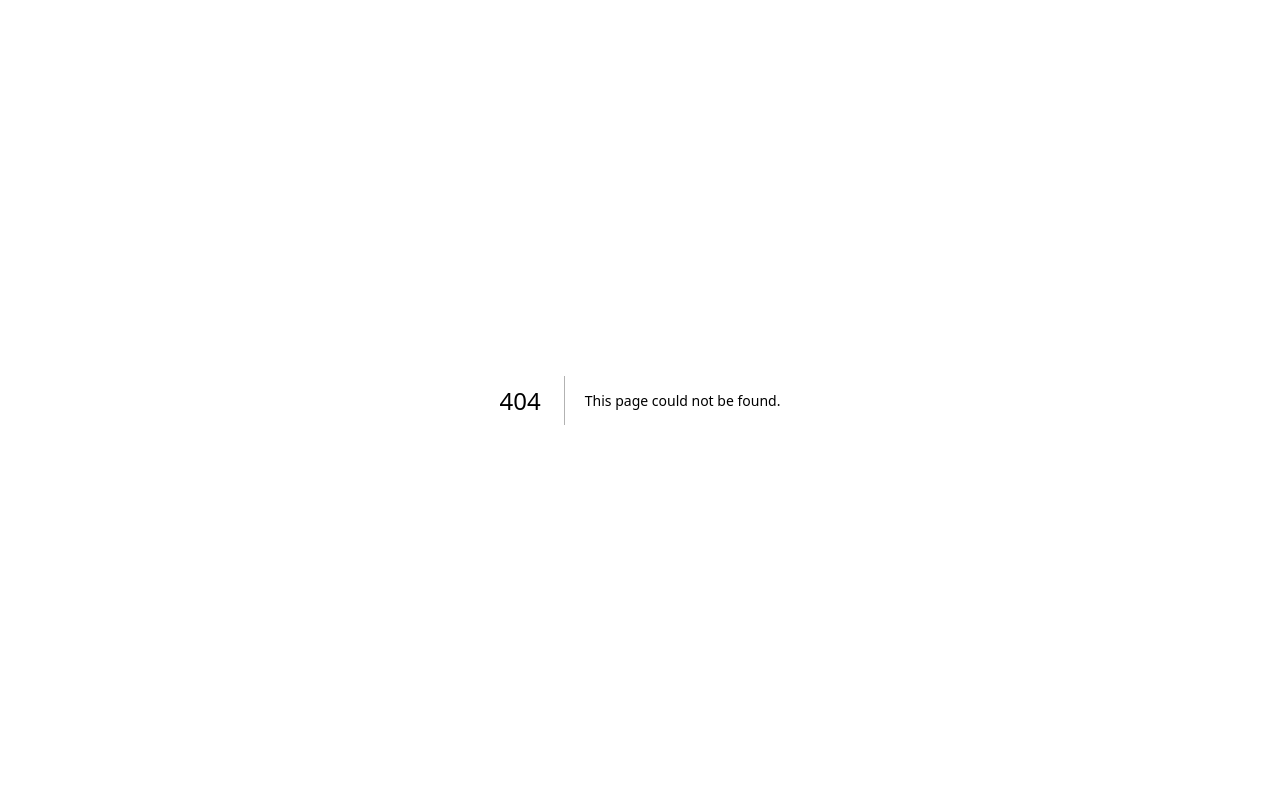
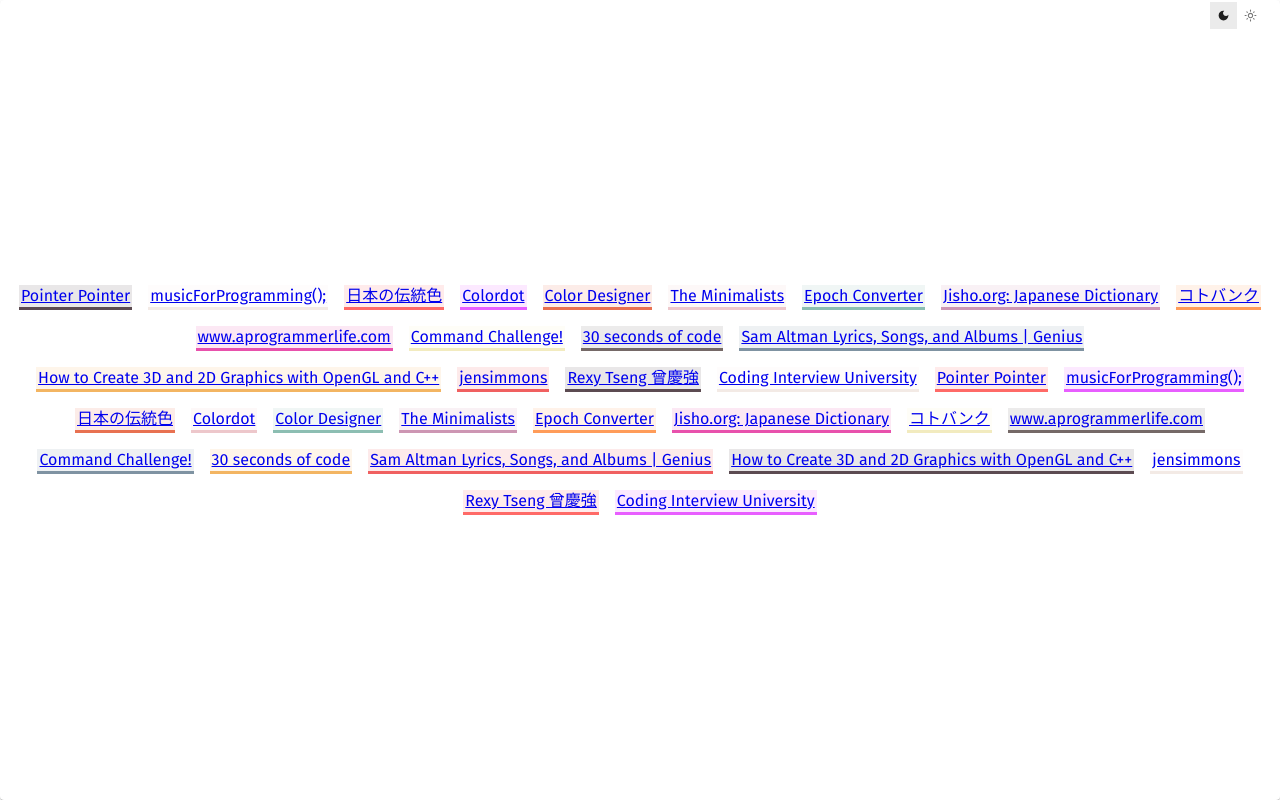
Before and after one commit to jialinhuangblog/jialinhuangblog.github.io, a Next.js app: page /bookmarks in a window 1280 px wide. Before the commit this address had no page. Built offline with nearby package versions, Linux system fonts and the light colour scheme.

Commit message:
feat: global layout

```diff
--- /dev/null
+++ b/components/AppLink.tsx
@@ -0,0 +1,41 @@
+import React, { memo } from 'react'
+import { css } from '@emotion/react'
+import Link from 'next/link'
+
+export const AppLink = memo<
+  ReactProps<{ href: string; target?: '_blank' | '_self' | '_parent' | '_top' }>
+>(function AppLink(props) {
+  const hrefAs = props.href
+
+  return (
+    <>
+      {props.href ? (
+        <Link
+          href={props.href}
+          as={hrefAs}
+        >
+          <a
+            className={props.className}
+            css={css`
+              text-decoration: none;
+              &,
+              &:hover,
+              &:active,
+              &:visited {
+                color: inherit;
+              }
+              height: fit-content;
+            `}
+            href={hrefAs || props.href}
+            target={props.target}
+            rel={props.target === '_blank' ? 'noopener noreferrer' : ''}
+          >
+            {props.children}
+          </a>
+        </Link>
+      ) : (
+        <span className={props.className}>{props.children}</span>
+      )}
+    </>
+  )
+})
--- /dev/null
+++ b/components/Layout.tsx
@@ -0,0 +1,69 @@
+import { useEffect, useState, memo } from 'react'
+import { NextPage } from 'next'
+import { css } from '@emotion/react'
+import { Paper, ToggleButton, ToggleButtonGroup } from '@mui/material'
+import { flex } from '~/modules/styling/flex'
+import useMedia from '~/modules/styling/useMedia'
+import { ThemeProvider } from '@mui/material/styles'
+import { darkTheme, lightTheme } from '~/modules/styling/themes'
+import { MdDarkMode, MdOutlineLightMode } from 'react-icons/md'
+
+const toggleBtnCss = css`
+  border: 0;
+  border-radius: 0;
+`
+
+const Layout = memo<ReactProps>(function Layout(props) {
+  const { isPc } = useMedia()
+  const [theme, setTheme] = useState<'light' | 'dark'>('dark')
+
+  useEffect(() => {
+    const lightMedia = window.matchMedia('(prefers-color-scheme: light)')
+    if (lightMedia.matches) setTheme('light')
+  }, [])
+
+  return (
+    <ThemeProvider theme={theme === 'dark' ? darkTheme : lightTheme}>
+      <Paper
+        css={css`
+          font-family: 'Fira Sans', sans-serif;
+          ${isPc ? flex.h.default : flex.h.default};
+          height: 100vh;
+          overflow: auto;
+          position: relative;
+        `}
+      >
+        <div
+          css={css`
+            position: absolute;
+            right: 16px;
+            top: 2px;
+          `}
+        >
+          <ToggleButtonGroup
+            size='small'
+            value={theme}
+            onChange={() => {
+              setTheme(theme === 'light' ? 'dark' : 'light')
+            }}
+          >
+            <ToggleButton
+              css={toggleBtnCss}
+              value='light'
+            >
+              <MdDarkMode />
+            </ToggleButton>
+            <ToggleButton
+              css={toggleBtnCss}
+              value='dark'
+            >
+              <MdOutlineLightMode />
+            </ToggleButton>
+          </ToggleButtonGroup>
+        </div>
+        {props.children}
+      </Paper>
+    </ThemeProvider>
+  )
+})
+export default Layout
--- /dev/null
+++ b/pages/bookmarks.tsx
@@ -0,0 +1,95 @@
+import { NextPage } from 'next'
+import { css } from '@emotion/react'
+import { flex } from '~/modules/styling/flex'
+import { AppLink } from '~/components/AppLink'
+import Layout from '~/components/Layout'
+
+const linkCss = css`
+  font-size: 16px;
+  line-height: 22px;
+`
+
+const bookmarks: { href: string; name: string }[] = [
+  { href: 'https://pointerpointer.com/', name: 'Pointer Pointer' },
+  { href: 'https://musicforprogramming.net/', name: 'musicForProgramming();' },
+  { href: 'https://nipponcolors.com/', name: '日本の伝統色' },
+  { href: 'https://color.hailpixel.com/', name: 'Colordot' },
+  { href: 'https://colordesigner.io', name: 'Color Designer' },
+  { href: 'https://www.theminimalists.com/', name: 'The Minimalists' },
+  { href: 'https://www.epochconverter.com/', name: 'Epoch Converter' },
+  { href: 'https://jisho.org/', name: 'Jisho.org: Japanese Dictionary' },
+  { href: 'https://kotobank.jp/', name: 'コトバンク' },
+  { href: 'https://aprogrammerlife.com/', name: 'www.aprogrammerlife.com' },
+  { href: 'https://cmdchallenge.com/', name: 'Command Challenge!' },
+  { href: 'https://www.30secondsofcode.org/', name: '30 seconds of code' },
+  {
+    href: 'https://genius.com/artists/Sam-altman',
+    name: 'Sam Altman Lyrics, Songs, and Albums | Genius',
+  },
+  {
+    href: 'https://www.freecodecamp.org/news/how-to-create-3d-and-2d-graphics-with-opengl-and-cpp/',
+    name: 'How to Create 3D and 2D Graphics with OpenGL and C++',
+  },
+  { href: 'https://jensimmons.com/', name: 'jensimmons' },
+  { href: 'http://rexytseng.com/', name: 'Rexy Tseng 曾慶強' },
+  {
+    href: 'https://github.com/jwasham/coding-interview-university',
+    name: 'Coding Interview University',
+  },
+]
+
+const palettes = [
+  '#5C4B51',
+  '#F3EAE5',
+  '#FF6A67',
+  '#E85EFF',
+  '#E87151',
+  '#EDC7CB',
+  '#8CBEB2',
+  '#CD96B3',
+  '#FF9C59',
+  '#E851AC',
+  '#F2EBBF',
+  '#756967',
+  '#7F93A2',
+  '#F3B562',
+  '#F06060',
+]
+const Bookmark: NextPage = () => {
+  return (
+    <Layout>
+      <div
+        css={css`
+          ${flex.wrap.allCenter};
+          align-content: center;
+          height: 100%;
+          margin: 0 auto;
+          overflow: auto;
+          padding: 16px;
+          gap: 16px;
+        `}
+      >
+        {bookmarks.concat(bookmarks).map((bookmark, index) => (
+          <AppLink
+            css={linkCss}
+            key={index}
+            href={bookmark.href}
+          >
+            <p
+              css={css`
+                background: ${palettes[index % 15]}22;
+                ${linkCss};
+                margin: 0;
+                border-bottom: 3px solid ${palettes[index % 15]};
+                padding: 0 2px;
+              `}
+            >
+              {bookmark.name}
+            </p>
+          </AppLink>
+        ))}
+      </div>
+    </Layout>
+  )
+}
+export default Bookmark
```
Also changed, not shown: pages/index.tsx (+7 -56 lines).
